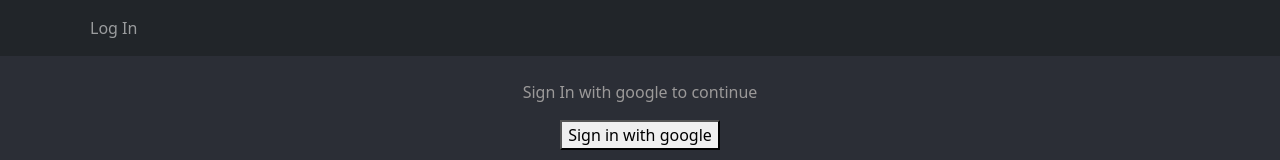
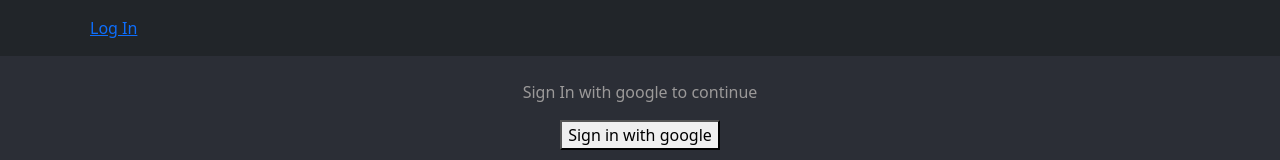
Before and after one commit to pritish1906/Social-Media-WebApp, a React (Create React App) app: page / in a window 1280 px wide. Shown: the top 160 px of the page. Built offline with nearby package versions, Linux system fonts and the light colour scheme; no server answers.

Commit message:
Links Updated

```diff
--- a/src/components/navbar.tsx
+++ b/src/components/navbar.tsx
@@ -1,4 +1,4 @@
-import {  } from 'react-router-dom'
+import { Link} from 'react-router-dom'
 import { auth } from '../config/firebase'
 import { useAuthState } from 'react-firebase-hooks/auth'
 import Container from 'react-bootstrap/Container';
@@ -35,17 +35,17 @@
                         {user && (
                             <>
                             <Nav.Link href="#">{user?.displayName}</Nav.Link>
-                            <Nav.Link href="/home">Home</Nav.Link>
+                            <Nav.Link href="#"><Link to="/home">Home</Link></Nav.Link>
                             </>
                         )}
 
 
                         {user && (
-                            <Nav.Link href='/createpost'>Create</Nav.Link>
+                            <Nav.Link href='#'><Link to="/createpost">Create</Link></Nav.Link>
                         )}
                         {
-                            !user ? <Nav.Link href="/login">Log In</Nav.Link>
-                            : <Nav.Link onClick={logOutUser} >LogOut</Nav.Link>
+                            !user ? <Nav.Link href="#"><Link to="/">Log In</Link></Nav.Link>
+                            : <Nav.Link onClick={logOutUser} ><Link to="/">Log Out</Link></Nav.Link>
 
                         }
 
```
